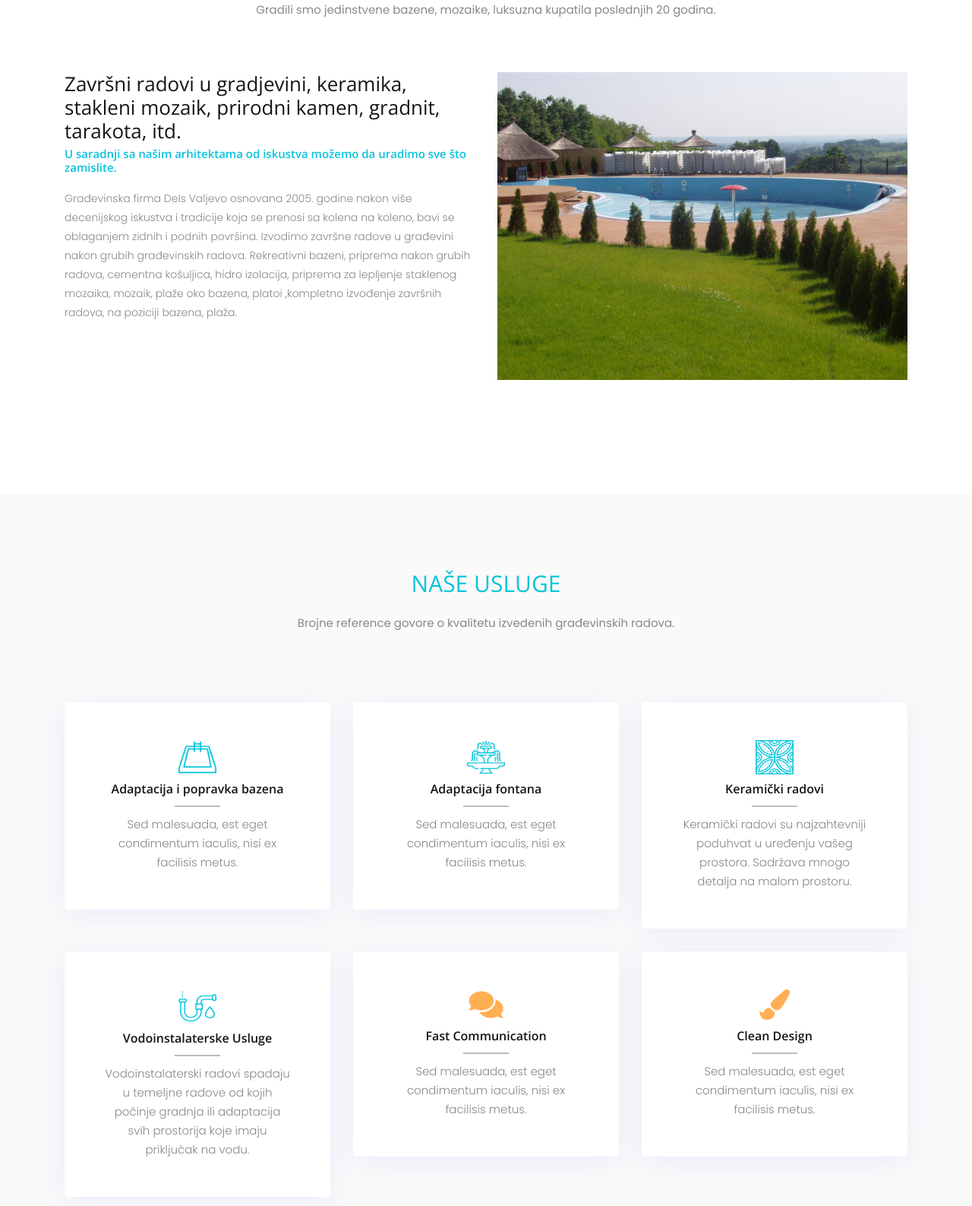
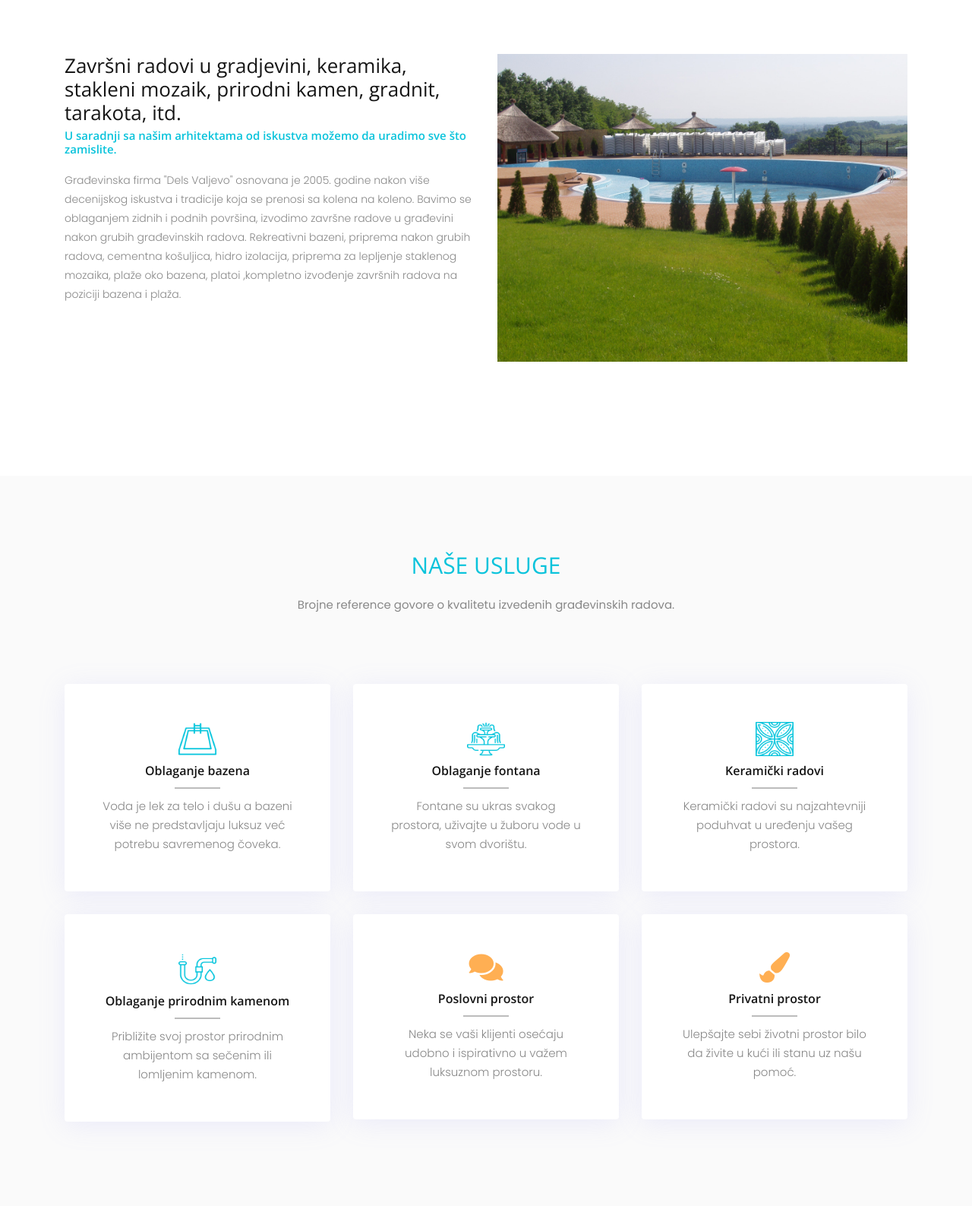
Before and after one commit to danastankovic/dekicin-sajt, a plain HTML site: page index.html in a window 1280 px wide. Shown: the part 750-2337 px from the top of the page at 76% size. Drawn offline with nearby package versions, Linux system fonts and the light colour scheme.

Commit message:
Initial commit

```diff
--- a/index.html
+++ b/index.html
@@ -55,9 +55,8 @@
   <div class="banner text-center" data-scroll-index='0'>
     <div class="banner-overlay">
       <div class="container">
-        <h1>Naš slogan je tradicija, kvalitet i poverenje.</h1>
-        <p>Kompleto renoviranje kupatila, rušenje, postavka novih instalacija, priprema za keramiku, keramika,
-          rekreativni bazeni.</p>
+        <h1>Oblaganje zidnih i podnih površina</h1>
+        <p>Rekreativni bazeni, fontane, kupatila, poslovni prostori, staze, platoi.</p>
         <a href="#" class="banner-btn">Saznaj više</a>
       </div>
     </div>
@@ -71,8 +70,8 @@
     <div class="container">
       <div class="row">
         <div class="col-md-12 section-title text-center">
-          <h3>Najbolji smo u našem </h3>
-          <p>Gradili smo jedinstvene bazene, mozaike, luksuzna kupatila poslednjih 20 godina.</p>
+          <h3>Naš slogan je tradicija, kvalitet, poverenje.</h3>
+          <p>Oblažemo bazene, fontane i luksuzna kupatila poslednjih 50 godina.</p>
 
         </div>
         <div class="col-md-6 mb-50">
@@ -80,12 +79,12 @@
             <div class="sub-title-paragraph">
               <h4>Završni radovi u gradjevini, keramika, stakleni mozaik, prirodni kamen, gradnit, tarakota, itd.</h4>
               <h5>U saradnji sa našim arhitektama od iskustva možemo da uradimo sve što zamislite.</h5>
-              <p>Građevinska firma Dels Valjevo osnovana 2005. godine nakon više decenijskog iskustva i tradicije
-                koja se prenosi sa kolena na koleno, bavi se oblaganjem zidnih i podnih površina.
-             Izvodimo završne radove u građevini nakon grubih građevinskih radova.
+              <p>Građevinska firma "Dels Valjevo" osnovana je 2005. godine nakon više decenijskog iskustva i tradicije
+                koja se prenosi sa kolena na koleno. Bavimo se oblaganjem zidnih i podnih površina,
+             izvodimo završne radove u građevini nakon grubih građevinskih radova.
 Rekreativni bazeni, priprema nakon grubih radova, cementna košuljica, hidro izolacija, priprema za
-lepljenje staklenog mozaika, mozaik, plaže oko bazena, platoi ,kompletno izvođenje završnih radova,
-na poziciji bazena, plaža.
+lepljenje staklenog mozaika, plaže oko bazena, platoi ,kompletno izvođenje završnih radova
+na poziciji bazena i plaža.
 
                 </p>
             </div>
@@ -114,8 +113,8 @@ na poziciji bazena, plaža.
           <div class="service-box bg-white text-center">
             <div class="icon"><img src="images/swimming-pool.png" alt="swimming pool"/> </div>
             <div class="icon-text">
-              <h4 class="title-box">Adaptacija i popravka bazena</h4>
-              <p>Sed malesuada, est eget condimentum iaculis, nisi ex facilisis metus.</p>
+              <h4 class="title-box">Oblaganje bazena</h4>
+              <p>Voda je lek za telo i dušu a bazeni više ne predstavljaju luksuz već potrebu savremenog čoveka.</p>
             </div>
           </div>
         </div>
@@ -123,8 +122,8 @@ na poziciji bazena, plaža.
           <div class="service-box bg-white text-center">
             <div class="icon"> <img src="images/fountain.png" alt=""></div>
             <div class="icon-text">
-              <h4 class="title-box">Adaptacija fontana</h4>
-              <p>Sed malesuada, est eget condimentum iaculis, nisi ex facilisis metus.</p>
+              <h4 class="title-box">Oblaganje fontana</h4>
+              <p>Fontane su ukras svakog prostora, uživajte u žuboru vode u svom dvorištu.</p>
             </div>
           </div>
         </div>
@@ -133,7 +132,7 @@ na poziciji bazena, plaža.
             <div class="icon"> <img src="images/tile.png" alt=""/></div>
             <div class="icon-text">
               <h4 class="title-box">Keramički radovi</h4>
-              <p>Keramički radovi su najzahtevniji poduhvat u uređenju vašeg prostora. Sadržava mnogo detalja na malom prostoru.</p>
+              <p>Keramički radovi su najzahtevniji poduhvat u uređenju vašeg prostora.</p>
             </div>
           </div>
         </div>
@@ -141,8 +140,8 @@ na poziciji bazena, plaža.
           <div class="service-box bg-white text-center">
             <div class="icon"> <img src="images/plumbering.png" alt=""></div>
             <div class="icon-text">
-              <h4 class="title-box">Vodoinstalaterske Usluge</h4>
-              <p>Vodoinstalaterski radovi spadaju u temeljne radove od kojih počinje gradnja ili adaptacija svih prostorija koje imaju priključak na vodu. </p>
+              <h4 class="title-box">Oblaganje prirodnim kamenom</h4>
+              <p>Približite svoj prostor prirodnim ambijentom sa sečenim ili lomljenim kamenom. </p>
             </div>
           </div>
         </div>
@@ -150,8 +149,8 @@ na poziciji bazena, plaža.
           <div class="service-box bg-white text-center">
             <div class="icon"> <i class="fas fa-comments"></i> </div>
             <div class="icon-text">
-              <h4 class="title-box">Fast Communication</h4>
-              <p>Sed malesuada, est eget condimentum iaculis, nisi ex facilisis metus.</p>
+              <h4 class="title-box">Poslovni prostor</h4>
+              <p>Neka se vaši klijenti osećaju udobno i ispirativno u važem luksuznom prostoru.</p>
             </div>
           </div>
         </div>
@@ -159,8 +158,8 @@ na poziciji bazena, plaža.
           <div class="service-box bg-white text-center">
             <div class="icon"> <i class="fas fa-paint-brush"></i> </div>
             <div class="icon-text">
-              <h4 class="title-box">Clean Design</h4>
-              <p>Sed malesuada, est eget condimentum iaculis, nisi ex facilisis metus.</p>
+              <h4 class="title-box">Privatni prostor</h4>
+              <p>Ulepšajte sebi životni prostor bilo da živite u kući ili stanu uz našu pomoć.</p>
             </div>
           </div>
         </div>
@@ -182,7 +181,7 @@ na poziciji bazena, plaža.
           <button type="button" data-filter='.summer'>Bazeni</button>
           <button type="button" data-filter='.winter'>Fontane</button>
           <button type="button" data-filter='.rainy'>Keramički radovi</button>
-          <button type="button" data-filter='.spring'>Spring</button>
+          <button type="button" data-filter='.spring'>Kamen</button>
         </div>
         <div class="gallery no-padding col-lg-12 col-sm-12">
           <div class="col-lg-4 col-sm-6 spring no-padding">
@@ -465,13 +464,13 @@ na poziciji bazena, plaža.
         </div>
         <div class="col-lg-7 margin-auto">
           <div class="part-info">
-            <div class="info-box">
+            <!-- <div class="info-box">
               <div class="icon"> <i class="fas fa-phone"></i> </div>
               <div class="content">
                 <h4>TELEFON</h4>
-                <p>+381 64 1956305</p>
+                <p>+111 11 1111111</p>
               </div>
-            </div>
+            </div> -->
             <div class="info-box">
               <div class="icon"> <i class="fas fa-map-marker-alt"></i> </div>
               <div class="content">
```
Also changed, not shown: images/logo dels svg.SVG (added).
